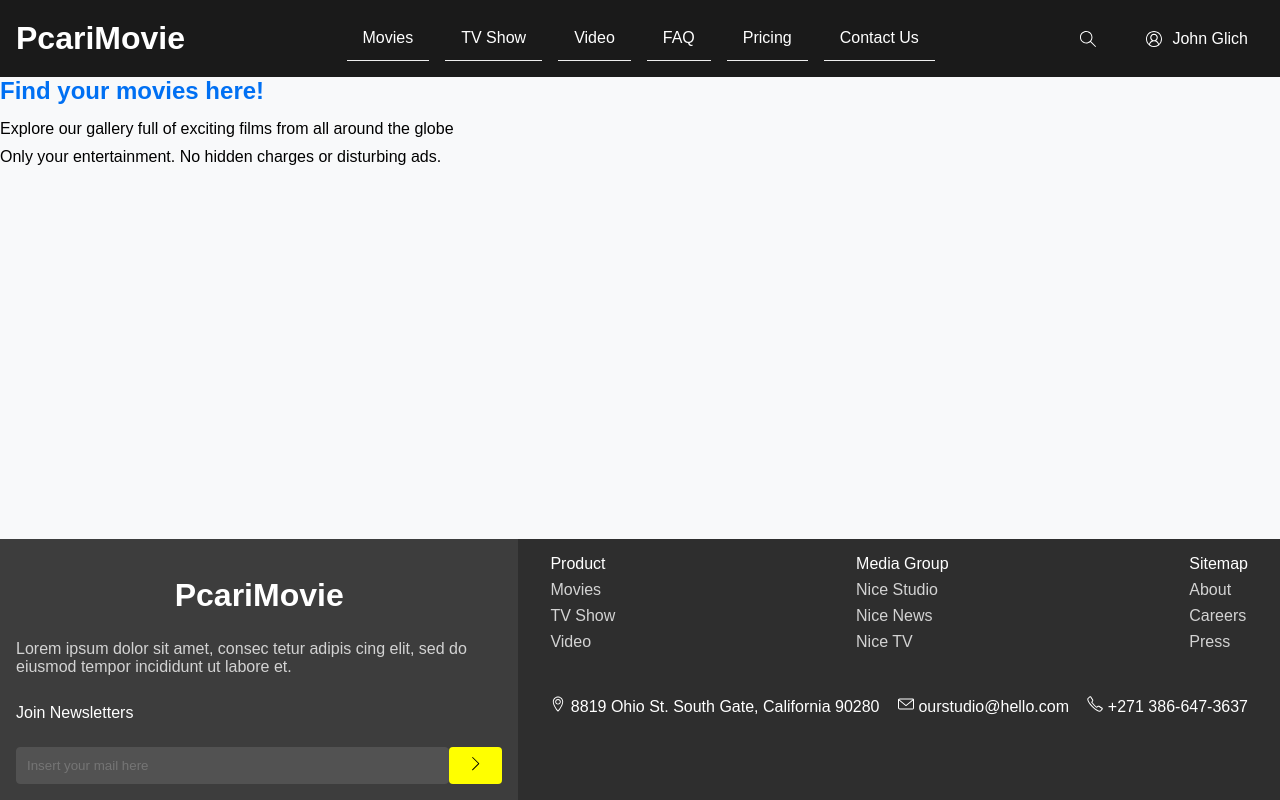
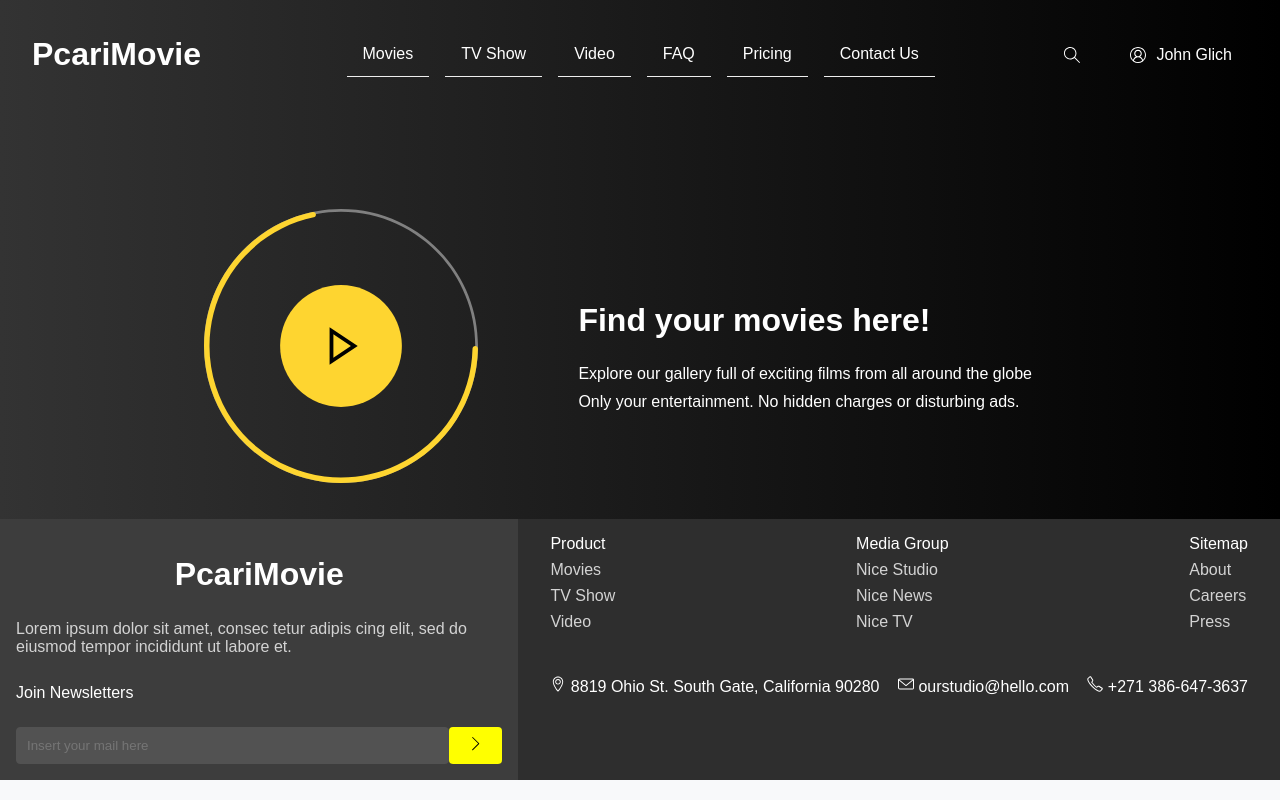
Before and after one commit to AimanHaikal/AimanHaikal-fe-18513, a Next.js app: page / in a window 1280 px wide. Built offline with nearby package versions, Linux system fonts and the light colour scheme.

Commit message:
Update Header

```diff
--- a/src/app/layout.tsx
+++ b/src/app/layout.tsx
@@ -1,6 +1,7 @@
 // app/layout.tsx
 import "./styles/globals.css";
-import { SlMagnifier, SlEnvolope, SlPhone,SlArrowRight  } from "react-icons/sl";
+import PlayButton from "./styles/icons/Play Button";
+import { SlMagnifier, SlEnvolope, SlPhone, SlArrowRight } from "react-icons/sl";
 import { VscAccount } from "react-icons/vsc";
 import { TfiLocationPin } from "react-icons/tfi";
 
@@ -9,6 +10,7 @@ const RootLayout = ({ children }: { children: React.ReactNode }) => {
     <html lang="en">
       <body>
         <header>
+          <div className="header-top">
             <div className="logo">
               <a href="#" className="logo-link">
                 PcariMovie
@@ -53,14 +55,25 @@ const RootLayout = ({ children }: { children: React.ReactNode }) => {
               <VscAccount color="white" style={{ marginRight: "10px" }} />
               <div className="user-name">John Glich</div>
             </div>
+          </div>
+          <div className="header-bottom">
+            <div className="header-bottom-left">
+              <PlayButton />
+            </div>
+            <div className="header-bottom-right">
+              <h1 style={{ textAlign: "left" }}>Find your movies here!</h1>
+
+              <p>
+                Explore our gallery full of exciting films from all around the
+                globe
+              </p>
+              <p>
+                Only your entertainment. No hidden charges or disturbing ads.
+              </p>
+            </div>
+          </div>
         </header>
-        <div className="movie-gallery">
-          <h2>Find your movies here!</h2>
-          <p>
-            Explore our gallery full of exciting films from all around the globe
-          </p>
-          <p>Only your entertainment. No hidden charges or disturbing ads.</p>
-        </div>
+
         <footer>
           <div className="footer-on-left">
             <h1>PcariMovie</h1>
@@ -76,7 +89,10 @@ const RootLayout = ({ children }: { children: React.ReactNode }) => {
                 placeholder="Insert your mail here"
                 className="newsletter-input"
               />
-  <button className="newsletter-button"><SlArrowRight/> </button></div>
+              <button className="newsletter-button">
+                <SlArrowRight />{" "}
+              </button>
+            </div>
           </div>
           <div className="footer-on-right">
             <div className="footer-container">
--- a/src/app/styles/globals.css
+++ b/src/app/styles/globals.css
@@ -63,7 +63,7 @@ button:hover {
 
 h2 {
   margin: 0 0 10px 0;
-  color: #0070f3;
+  color: white;
 }
 
 p,
@@ -89,11 +89,45 @@ li {
 }
 
 header {
+  background: linear-gradient(
+    to right,
+    #333,
+    black
+  ); /* Adjust colors as needed */
+  padding: 1rem;
+}
+
+.header-top,
+.header-bottom {
   display: flex;
   justify-content: space-between;
+  padding: 1rem;
+}
+
+.header-top {
+  flex-direction: row;
   align-items: center;
-  background-color: #1a1a1a;
-  padding: 1rem;
+}
+
+.header-bottom {
+  display: flex;
+  align-items: center;
+  flex-direction: row; /* Ensures elements are displayed side by side */
+  color: white;
+  margin-top: 100px;
+}
+
+.header-bottom-left {
+  align-items: right;
+  text-align: right;
+  flex: 2;
+}
+
+.header-bottom-right {
+  text-align: left;
+  align-items: left;
+  flex: 3;
+  padding-left: 100px;
 }
 
 .logo {
@@ -147,7 +181,6 @@ header {
 }
 
 footer {
-  position: fixed;
   left: 0;
   bottom: 0;
   width: 100%;
@@ -215,17 +248,19 @@ footer a {
 
 .footer-on-left {
   flex: 2;
-    background-color: #3D3D3D; /* Background color for the left side */
+  background-color: #3d3d3d; /* Background color for the left side */
   text-align: left;
 }
 
 .footer-on-right {
   flex: 3;
-    background-color: #2E2E2E; /* Background color for the right side */
+  background-color: #2e2e2e; /* Background color for the right side */
   text-align: right;
 }
 
-h1{text-align: center;}
+h1 {
+  text-align: center;
+}
 
 .footer-description {
   color: #d3d3d3;
@@ -252,7 +287,7 @@ h1{text-align: center;}
 .newsletter-button {
   padding: 10px 20px;
   margin-top: 10px;
-  background-color: #FFFF00;
+  background-color: #ffff00;
   color: black;
   border: none;
   border-radius: 4px;
@@ -260,5 +295,5 @@ h1{text-align: center;}
 }
 
 .newsletter-button:hover {
-  background-color: #FFFFED;
+  background-color: #ffffed;
 }
--- /dev/null
+++ b/src/app/styles/icons/Play Button.js
@@ -0,0 +1,25 @@
+export default function PlayButton() {
+  return (
+    <svg
+      width="274"
+      height="274"
+      viewBox="0 0 274 274"
+      fill="none"
+      xmlns="http://www.w3.org/2000/svg"
+    >
+      <circle cx="137" cy="137" r="60.8889" fill="#FED530" />
+      <path
+        d="M125.583 155.778V118.221L153.744 137L125.583 155.778ZM129.389 125.334V148.666L146.894 137L129.389 125.334Z"
+        fill="black"
+      />
+      <path
+        d="M274 137C274 212.663 212.663 274 137 274C61.337 274 0 212.663 0 137C0 61.337 61.337 0 137 0C212.663 0 274 61.337 274 137ZM2.73999 137C2.73999 211.15 62.8502 271.26 137 271.26C211.15 271.26 271.26 211.15 271.26 137C271.26 62.8502 211.15 2.73999 137 2.73999C62.8502 2.73999 2.73999 62.8502 2.73999 137Z"
+        fill="#808080"
+      />
+      <path
+        d="M271.26 137C272.773 137 274.003 138.227 273.973 139.74C273.472 164.783 266.113 189.23 252.673 210.408C238.743 232.359 218.855 249.892 195.332 260.961C171.809 272.03 145.622 276.178 119.829 272.92C94.037 269.661 69.7042 259.132 49.6729 242.56C29.6416 225.989 14.7389 204.06 6.70526 179.335C-1.32835 154.61 -2.16116 128.11 4.30411 102.929C10.7694 77.7489 24.2658 54.9277 43.217 37.1313C61.502 19.9606 84.1365 8.15159 108.642 2.96698C110.123 2.65376 111.559 3.63166 111.842 5.11811C112.126 6.60457 111.15 8.03658 109.669 8.35104C86.185 13.34 64.4952 24.6672 46.9684 41.126C28.7752 58.2106 15.8186 80.119 9.61194 104.292C3.40528 128.466 4.20478 153.906 11.917 177.642C19.6293 201.378 33.936 222.429 53.166 238.338C72.396 254.246 95.7555 264.355 120.516 267.483C145.277 270.611 170.416 266.629 192.998 256.003C215.581 245.376 234.673 228.544 248.046 207.472C260.929 187.171 267.991 163.743 268.491 139.74C268.523 138.227 269.747 137 271.26 137Z"
+        fill="#FED530"
+      />
+    </svg>
+  );
+}
```
Lines whose indentation alone changed are shown as unchanged.
